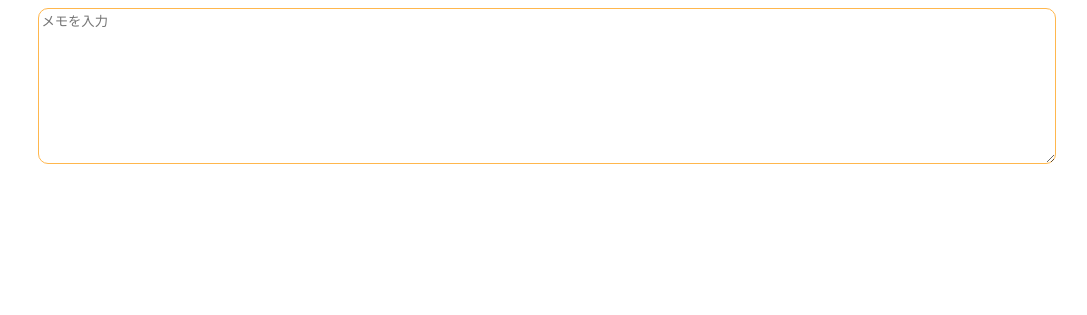
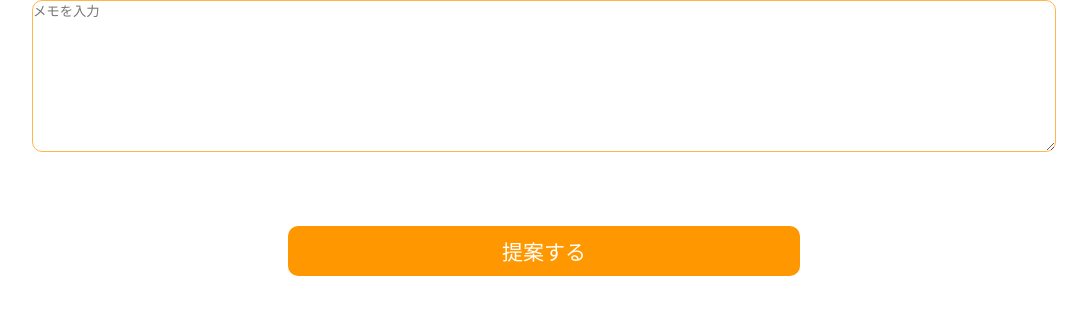
Before and after one commit to athome511/frontend, a PHP site: page /public/proposalDetails.html in a window 1280 px wide. Shown: the top 315 px of the page, without its empty margins (96-1183 px from the left). Run offline with PHP 8.4, Linux system fonts and the light colour scheme.

Commit message:
add submit button

```diff
--- a/src/css/proposalSubmit.css
+++ b/src/css/proposalSubmit.css
@@ -6,5 +6,21 @@
 textarea {
   width: 100%;
   border-color: #ffb74d;
-  border-radius: 10px 10px;
+  border-radius: 10px;
 }
+
+.button-wrapper {
+  text-align: center;
+}
+
+button {
+  margin-top: 5%;
+  align-items: center;
+  border-style: none;
+  padding: 10px 30px;
+  width: 40%;
+  border-radius: 10px;
+  font-size: 1.4em;
+  color: #fff;
+  background-color: #ff9800;
+}
--- a/src/public/proposalDetails.html
+++ b/src/public/proposalDetails.html
@@ -1,7 +1,7 @@
 <!DOCTYPE html>
   <head>
     <meta charset="utf-8">
-    <link rel="stylesheet" href="../css/postRequest.css">
+    <link rel="stylesheet" href="../css/default.css">
     <link rel="stylesheet" href="../css/proposalSubmit.css">
   <head>
 
@@ -9,4 +9,7 @@
     <div class="memo">
       <textarea rows="10"  placeholder="メモを入力"></textarea>
     </div>
+    <div class="button-wrapper">
+      <button type="submit">提案する</button>
+    </div>
   </body>
```
